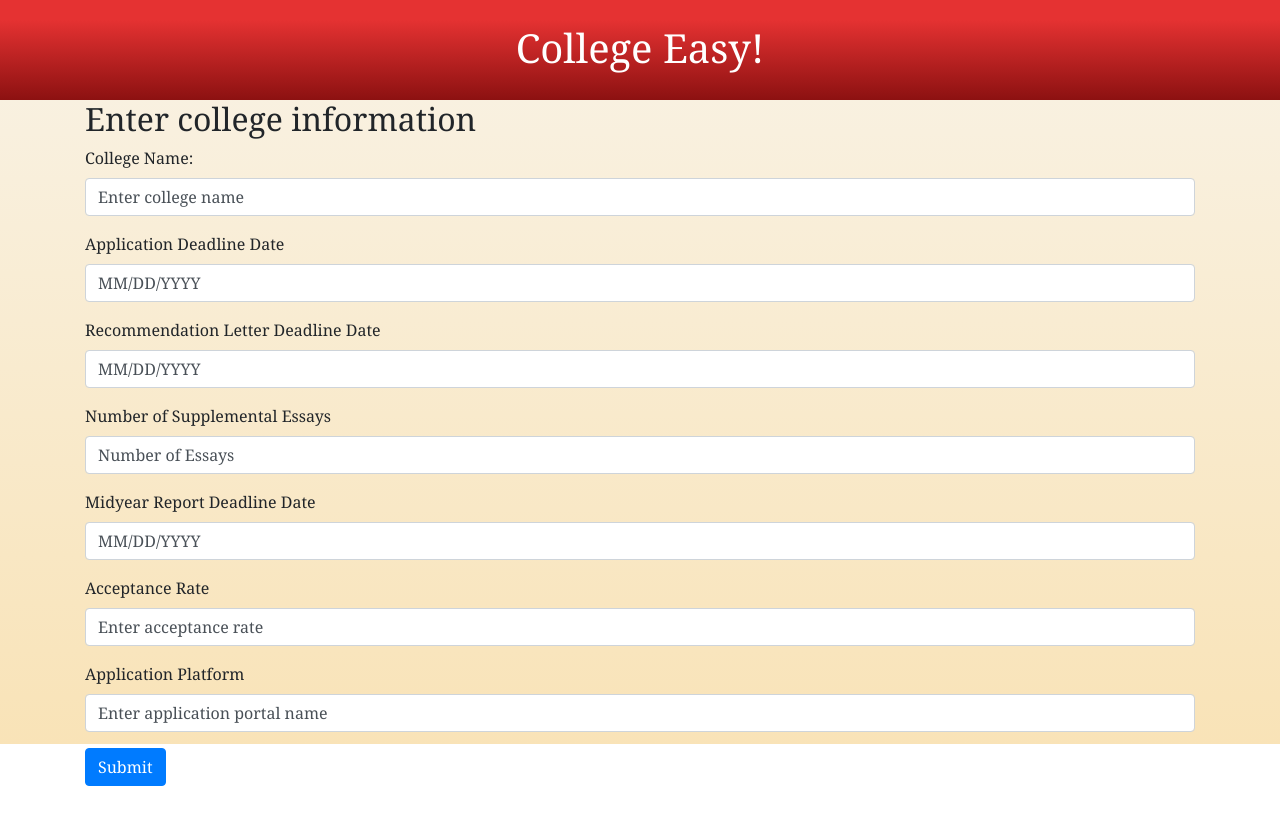
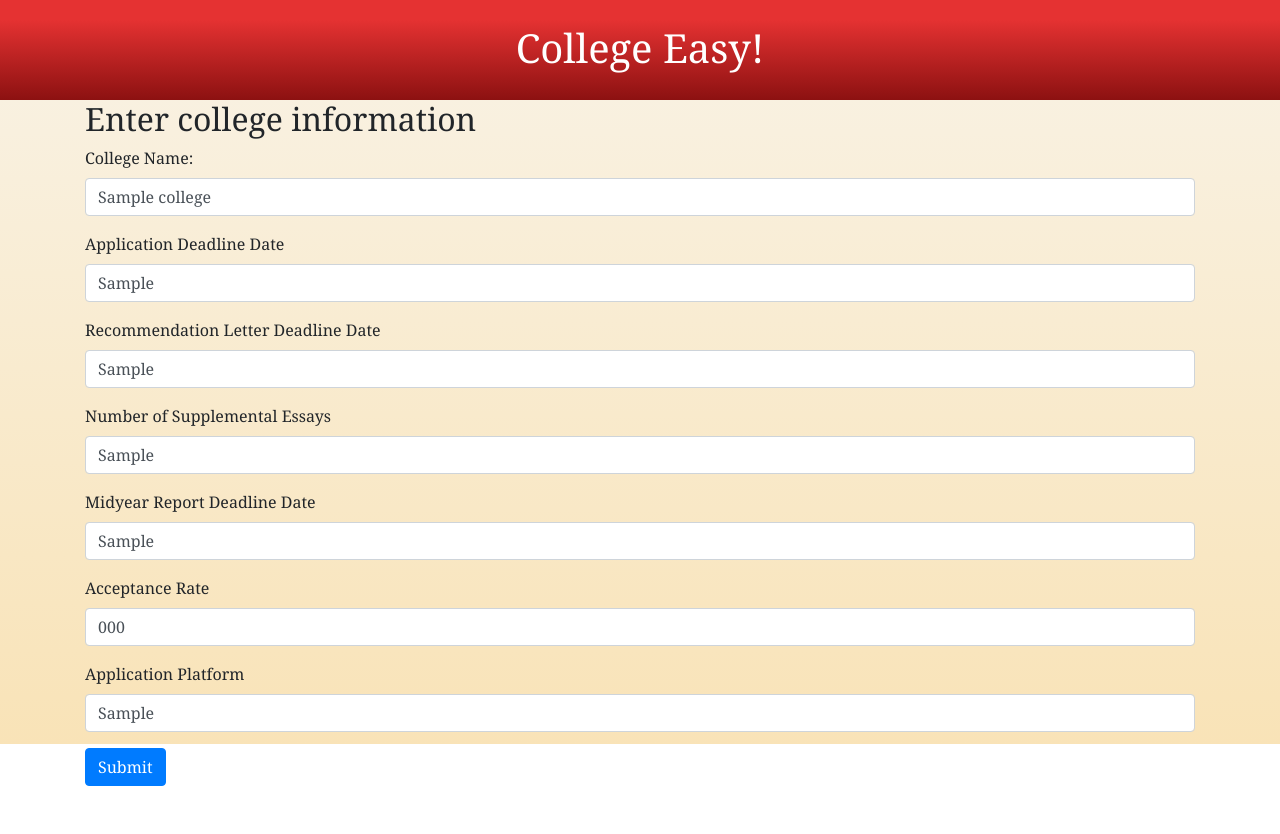
Before and after one commit to borao/college-easy, a Flask app: template templates/college.html in a window 1280 px wide. Shown: the part 56-890 px from the top of the page. Run offline with Flask 2, Linux system fonts and the light colour scheme; the template is opened without the code that fills it: values that come from a table or form of the project are taken from there, others are empty; tables that the repository leaves empty hold one stand-in row (values such as "Sample post"); some libraries are stand-ins or nearby versions.

Commit message:
Removed placeholder and updated values

```diff
--- a/templates/college.html
+++ b/templates/college.html
@@ -55,37 +55,37 @@
     {% endif %}
     <div class="form-group">
       <label for="name">College Name:</label>
-      <input type="text" class="form-control" id="name" value="{% if is_editing %}{{ college.name }}{% else %}Enter college name{% endif %}" name="name">
+      <input type="text" class="form-control" id="name" value="{% if college.name is not none %}{{ college.name }}{% endif %}" name="name">
     </div>
 
     <div class="form-group">
       <label for="app_deadline">Application Deadline Date</label>
-      <input type="text" class="form-control" id="app_deadline" value="{% if is_editing %}{{ college.app_deadline }}{% else %}MM/DD/YYYY{% endif %}" name="app_deadline">
+      <input type="text" class="form-control" id="app_deadline" value="{% if college.app_deadline is not none %}{{ college.app_deadline }}{% endif %}" name="app_deadline">
     </div>
 
     <div class="form-group">
       <label for="rec_deadline">Recommendation Letter Deadline Date</label>
-      <input type="text" class="form-control" id="rec_deadline" value="{% if is_editing %}{{ college.rec_deadline }}{% else %}MM/DD/YYYY{% endif %}" name="rec_deadline">
+      <input type="text" class="form-control" id="rec_deadline" value="{% if college.rec_deadline is not none %}{{ college.rec_deadline }}{% endif %}" name="rec_deadline">
     </div>
 
     <div class="form-group">
       <label for="num_essays">Number of Supplemental Essays</label>
-      <input type="text" class="form-control" id="num_essays" value="{% if is_editing %}{{ college.num_essays }}{% else %}Number of Essays{% endif %}" name="num_essays">
+      <input type="text" class="form-control" id="num_essays" value="{% if college.num_essays is not none %}{{ college.num_essays }}{% endif %}" name="num_essays">
     </div>
 
     <div class="form-group">
       <label for="midyear_report">Midyear Report Deadline Date</label>
-      <input type="text" class="form-control" id="midyear_report" value="{% if is_editing %}{{ college.midyear_report }}{% else %}MM/DD/YYYY{% endif %}" name="midyear_report">
+      <input type="text" class="form-control" id="midyear_report" value="{% if college.midyear_report is not none %}{{ college.midyear_report }}{% endif %}" name="midyear_report">
     </div>
 
     <div class="form-group">
       <label for="acceptance_rate">Acceptance Rate</label>
-      <input type="text" class="form-control" id="acceptance_rate" value="{% if is_editing %}{{ college.acceptance_rate }}{% else %}Enter acceptance rate{% endif %}" name="acceptance_rate">
+      <input type="text" class="form-control" id="acceptance_rate" value="{% if college.acceptance_rate is not none %}{{ college.acceptance_rate }}{% endif %}" name="acceptance_rate">
     </div>
 
     <div class="form-group">
       <label for="platform">Application Platform</label>
-      <input type="text" class="form-control" id="platform" value="{% if is_editing %}{{ college.platform }}{% else %}Enter application portal name{% endif %}" name="platform">
+      <input type="text" class="form-control" id="platform" value="{% if college.platform is not none %}{{ college.platform }}{% endif %}" name="platform">
     </div>
 
     <button type="submit" class="btn btn-primary">Submit</button>
```
